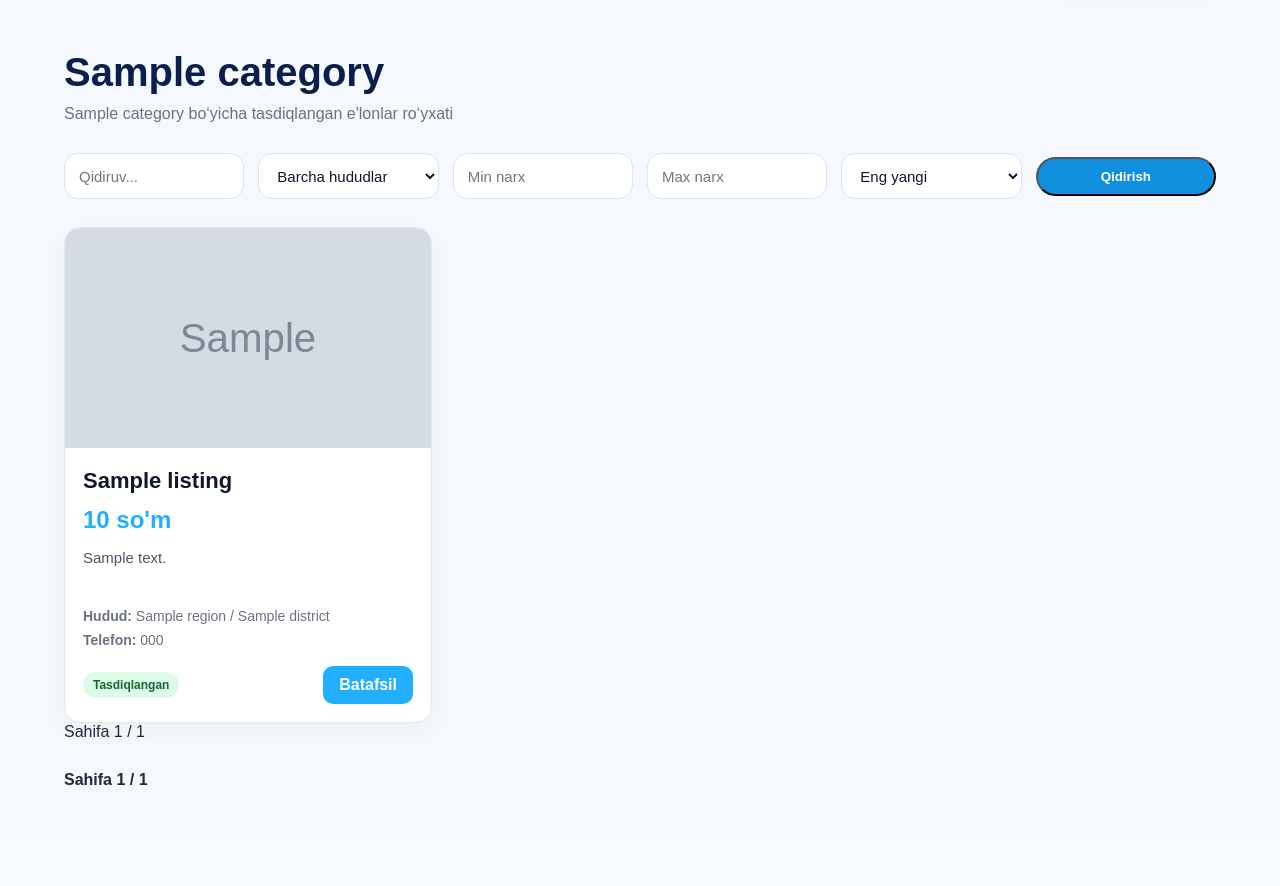
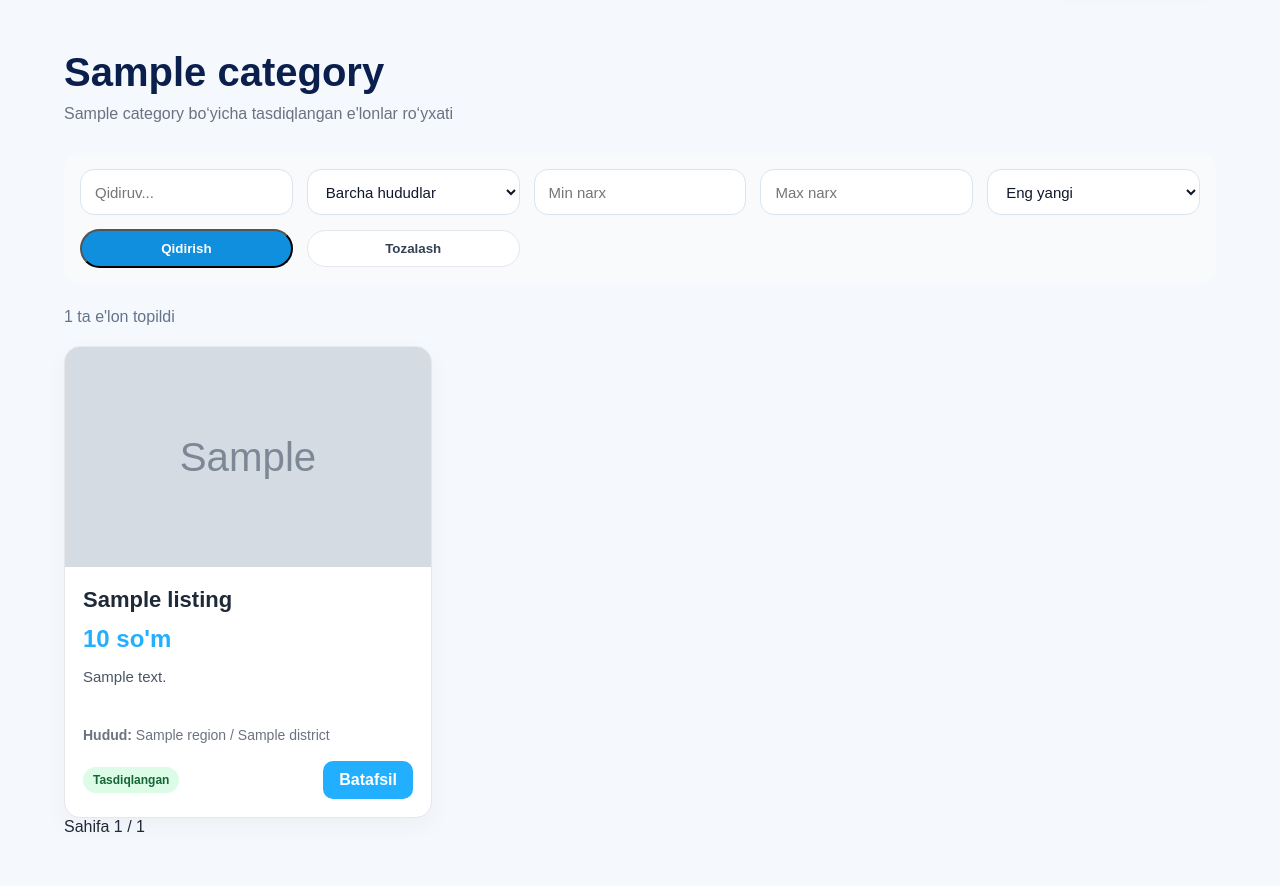
Before and after one commit to Bekzod1311/bizbozor-team, a Django app: a page that uses templates/listings/business_list.html in a window 1280 px wide. Shown: the part 89-975 px from the top of the page. Before the commit the page ends 874 px from the top, so only its background shows below. Run offline with Django 5.2, Linux system fonts and the light colour scheme; tables that the repository leaves empty hold one stand-in row (values such as "Sample post"); grey boxes marked "Sample" are stand-in pictures.

Commit message:
Added live search and filter for category listings

```diff
--- a/listings/views.py
+++ b/listings/views.py
@@ -495,6 +495,9 @@ def category_list_view(request, category_slug):
         'max_price': max_price,
         'sort': sort,
     }
+    if request.headers.get('x-requested-with') == 'XMLHttpRequest':
+        return render(request, 'listings/partials/listing_results.html', context)
+
     return render(request, 'listings/business_list.html', context)
 
 @login_required
--- a/static/css/style.css
+++ b/static/css/style.css
@@ -1162,6 +1162,14 @@ a:hover {
     align-items: center;
 }
 
+.listing-filter-bar {
+    background: #f8fafc;
+    padding: 16px;
+    border-radius: 16px;
+    margin-bottom: 24px;
+}
+
+
 .filter-input {
     height: 46px;
     padding: 0 14px;
--- a/templates/listings/business_list.html
+++ b/templates/listings/business_list.html
@@ -11,7 +11,8 @@
             {{ current_category.name_uz }} bo‘yicha tasdiqlangan e'lonlar ro‘yxati
         </p>
 
-        <form method="get" class="listing-filter-bar">
+
+        <form method="get" class="listing-filter-bar" id="live-filter-form">
             <input
                 type="text"
                 name="q"
@@ -53,103 +54,74 @@
             </select>
 
             <button type="submit" class="btn btn-primary">Qidirish</button>
+
+            <button type="button" id="reset-filters" class="btn btn-outline">
+                Tozalash
+            </button>
         </form>
 
-        {% if listings %}
-            <div class="business-grid">
-                {% for listing in listings %}
-                    <div class="business-card">
-
-                        <div class="business-card-image">
-                            <a href="{% url 'business_detail' listing.slug %}">
-                                {% if listing.main_image %}
-                                    <img src="{{ listing.main_image.url }}" alt="{{ listing.title }}">
-                                {% else %}
-                                    <div class="placeholder-image">
-                                        BizBozor
-                                    </div>
-                                {% endif %}
-                            </a>
-                        </div>
-
-                        <div class="business-card-body">
-                            <h2 class="business-card-title">
-                                <a href="{% url 'business_detail' listing.slug %}">
-                                    {{ listing.title }}
-                                </a>
-                            </h2>
-
-                            <p class="business-card-price">
-                                {{ listing.price|intcomma }} so'm
-                            </p>
-
-                            <p class="business-card-desc">
-                                {{ listing.short_description }}
-                            </p>
-
-                            <p class="business-card-meta">
-                                <strong>Hudud:</strong>
-                                {% if listing.region %}{{ listing.region.name_uz }}{% endif %}
-                                {% if listing.district %} / {{ listing.district.name_uz }}{% endif %}
-                            </p>
-
-                            <p class="business-card-meta">
-                                <strong>Telefon:</strong> {{ listing.phone }}
-                            </p>
-
-                            <div class="business-card-footer">
-                                <span class="status-badge status-approved">{{ listing.get_status_display }}</span>
-
-                                {% if listing.slug %}
-                                    <a href="{% url 'business_detail' listing.slug %}" class="detail-btn">Batafsil</a>
-                                {% else %}
-                                    <span class="detail-btn" style="opacity: 0.5; pointer-events: none;">Batafsil</span>
-                                {% endif %}
+        <div id="listing-results">
+            {% include 'listings/partials/listing_results.html' %}
         </div>
     </div>
+</section>
 
-                    </div>
-                {% endfor %}
-            </div>
+<script>
+document.addEventListener('DOMContentLoaded', function () {
+    const form = document.getElementById('live-filter-form');
+    const resultsContainer = document.getElementById('listing-results');
+    const resultsCount = document.getElementById('results-count');
 
-            <div class="pagination">
-                {% if listings.has_previous %}
-                    <a href="?page={{ listings.previous_page_number }}&q={{ query }}&region={{ region_id }}&min_price={{ min_price }}&max_price={{ max_price }}&sort={{ sort }}">
-                        Oldingi
-                    </a>
-                {% endif %}
+    if (!form || !resultsContainer) return;
 
-                <span>Sahifa {{ listings.number }} / {{ listings.paginator.num_pages }}</span>
+    const inputs = form.querySelectorAll('input, select');
+    let timeout = null;
 
-                {% if listings.has_next %}
-                    <a href="?page={{ listings.next_page_number }}&q={{ query }}&region={{ region_id }}&min_price={{ min_price }}&max_price={{ max_price }}&sort={{ sort }}">
-                        Keyingi
-                    </a>
-                {% endif %}
-            </div>
+    function updateListings() {
+        const formData = new FormData(form);
+        const params = new URLSearchParams(formData);
 
-            <div style="margin-top: 30px; display: flex; gap: 10px; align-items: center; flex-wrap: wrap;">
-                {% if listings.has_previous %}
-                    <a href="?page={{ listings.previous_page_number }}{% if request.GET.q %}&q={{ request.GET.q }}{% endif %}{% if request.GET.region %}&region={{ request.GET.region }}{% endif %}{% if request.GET.min_price %}&min_price={{ request.GET.min_price }}{% endif %}{% if request.GET.max_price %}&max_price={{ request.GET.max_price }}{% endif %}{% if request.GET.sort %}&sort={{ request.GET.sort }}{% endif %}"
-                       class="btn btn-outline">
-                        Oldingi
-                    </a>
-                {% endif %}
+        fetch(window.location.pathname + '?' + params.toString(), {
+            headers: {
+                'X-Requested-With': 'XMLHttpRequest'
+            }
+        })
+        .then(response => response.text())
+        .then(html => {
+            resultsContainer.innerHTML = html;
 
-                <span style="font-weight: 600;">
-                    Sahifa {{ listings.number }} / {{ listings.paginator.num_pages }}
-                </span>
+            const searchParams = new URLSearchParams(params);
+            const newUrl = window.location.pathname + '?' + searchParams.toString();
+            window.history.replaceState({}, '', newUrl);
+        })
+        .catch(error => {
+            console.error('Live filter xatosi:', error);
+        });
+    }
 
-                {% if listings.has_next %}
-                    <a href="?page={{ listings.next_page_number }}{% if request.GET.q %}&q={{ request.GET.q }}{% endif %}{% if request.GET.region %}&region={{ request.GET.region }}{% endif %}{% if request.GET.min_price %}&min_price={{ request.GET.min_price }}{% endif %}{% if request.GET.max_price %}&max_price={{ request.GET.max_price }}{% endif %}{% if request.GET.sort %}&sort={{ request.GET.sort }}{% endif %}"
-                       class="btn btn-outline">
-                        Keyingi
-                    </a>
-                {% endif %}
-            </div>
-        {% else %}
-            <p>Hozircha e'lonlar yo'q.</p>
-        {% endif %}
-    </div>
-</section>
+    inputs.forEach(input => {
+        const eventType = input.tagName.toLowerCase() === 'input' ? 'input' : 'change';
+
+        input.addEventListener(eventType, function () {
+            clearTimeout(timeout);
+            timeout = setTimeout(updateListings, 400);
+        });
+    });
+
+    const resetButton = document.getElementById('reset-filters');
+
+    if (resetButton) {
+        resetButton.addEventListener('click', function () {
+            form.reset();
+            updateListings();
+        });
+    }
+
+    form.addEventListener('submit', function (e) {
+        e.preventDefault();
+        updateListings();
+    });
+});
+</script>
+
 {% endblock %}
--- /dev/null
+++ b/templates/listings/partials/listing_results.html
@@ -0,0 +1,67 @@
+<p style="margin-bottom:20px; color:#64748b;">
+    {{ listings.paginator.count }} ta e'lon topildi
+</p>
+{% if listings %}
+    <div class="business-grid">
+        {% for listing in listings %}
+            <div class="business-card">
+                <div class="business-card-image">
+                    {% if listing.main_image %}
+                        <img src="{{ listing.main_image.url }}" alt="{{ listing.title }}">
+                    {% endif %}
+                </div>
+
+                <div class="business-card-body">
+                    <h2 class="business-card-title">{{ listing.title }}</h2>
+
+                    <p class="business-card-price">
+                        {{ listing.price }} so'm
+                    </p>
+
+                    <p class="business-card-desc">
+                        {{ listing.short_description }}
+                    </p>
+
+                    <p class="business-card-meta">
+                        <strong>Hudud:</strong>
+                        {% if listing.region %}{{ listing.region.name_uz }}{% endif %}
+                        {% if listing.district %} / {{ listing.district.name_uz }}{% endif %}
+                    </p>
+
+                    <div class="business-card-footer">
+                        <span class="status-badge status-approved">
+                            {{ listing.get_status_display }}
+                        </span>
+
+                        {% if listing.slug %}
+                            <a href="{% url 'business_detail' listing.slug %}" class="detail-btn">Batafsil</a>
+                        {% else %}
+                            <span class="detail-btn" style="opacity: 0.5; pointer-events: none;">Batafsil</span>
+                        {% endif %}
+                    </div>
+                </div>
+            </div>
+        {% endfor %}
+    </div>
+
+    <div class="pagination">
+        {% if listings.has_previous %}
+            <a href="?page={{ listings.previous_page_number }}&q={{ query }}&region={{ region_id }}&min_price={{ min_price }}&max_price={{ max_price }}&sort={{ sort }}">
+                Oldingi
+            </a>
+        {% endif %}
+
+        <span>Sahifa {{ listings.number }} / {{ listings.paginator.num_pages }}</span>
+
+        {% if listings.has_next %}
+            <a href="?page={{ listings.next_page_number }}&q={{ query }}&region={{ region_id }}&min_price={{ min_price }}&max_price={{ max_price }}&sort={{ sort }}">
+                Keyingi
+            </a>
+        {% endif %}
+    </div>
+{% else %}
+    <div style="text-align:center; padding:60px 0;">
+        <h3>Hech narsa topilmadi 😔</h3>
+        <p>Filterlarni o‘zgartirib ko‘ring</p>
+    </div>
+{% endif %}
```
Lines whose indentation alone changed are shown as unchanged.
